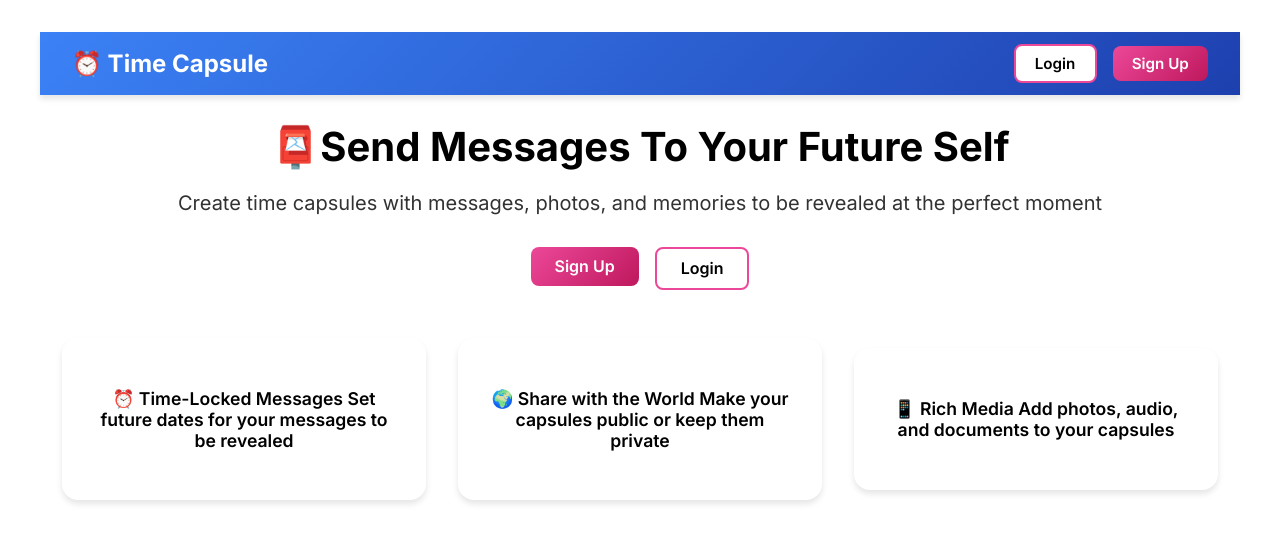
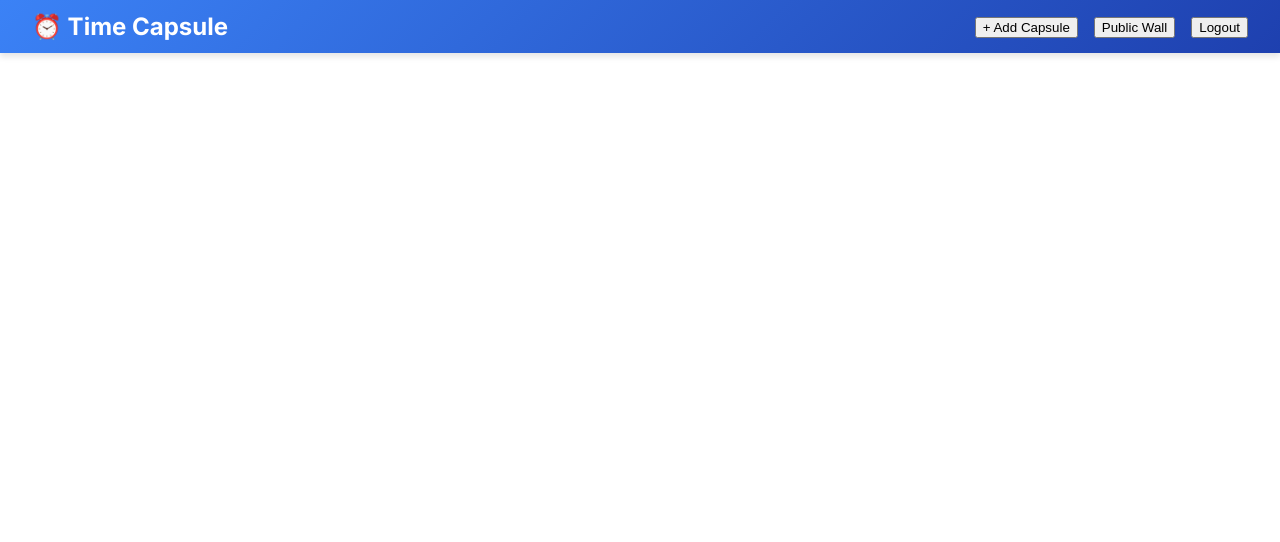
Before and after one commit to HadiHD17/Time-Capsule-Client, a React (Create React App) app: page /Dashboard in a window 1280 px wide. Shown: the top 542 px of the page. Built offline with nearby package versions, Linux system fonts and the light colour scheme.

Commit message:
initial dashboard

```diff
--- a/src/App.jsx
+++ b/src/App.jsx
@@ -3,7 +3,7 @@ import MyRoutes from './routes/MyRoutes';
 import HomePage from './pages/HomePage';
 import { useLocation } from 'react-router-dom';
 
-const discluded = ["/Login", "/Register"];
+const discluded = ["/Login", "/Register", "/Dashboard"];
 
 function App() {
   const location = useLocation();
--- /dev/null
+++ b/src/components/shared/CreateButton.jsx
@@ -0,0 +1,16 @@
+import React from 'react'
+import { useNavigate } from 'react-router-dom'
+
+const CreateButton = () => {
+    const navigate = useNavigate();
+  return (
+    <div className="Createbtn">
+        <button onClick={()=>{
+            navigate("/Create");
+        }}>
+        + Add Capsule</button>
+    </div>
+  )
+}
+
+export default CreateButton
--- /dev/null
+++ b/src/components/shared/LogoutButton.jsx
@@ -0,0 +1,16 @@
+import React from 'react'
+import { useNavigate } from 'react-router-dom';
+
+const LogoutButton = () => {
+  const navigate = useNavigate();
+  return (
+    <div className="Logoutbtn">
+        <button onClick={()=>{
+            navigate("/Logout");
+        }}>
+        Logout</button>
+    </div>
+  )
+}
+
+export default LogoutButton
--- /dev/null
+++ b/src/components/shared/NavBar.jsx
@@ -0,0 +1,21 @@
+import React from 'react'
+import CreateButton from './CreateButton'
+import PublicWallButton from './PublicWallButton'
+import LogoutButton from './LogoutButton'
+
+const NavBar = () => {
+  return (
+    <div className='NavBar'>
+      <div className='Title'>
+        <h1>⏰ Time Capsule</h1>
+      </div>
+      <div className='Actions'>
+        <CreateButton/>
+        <PublicWallButton/>
+        <LogoutButton/>
+      </div>
+    </div>
+  )
+}
+
+export default NavBar
--- /dev/null
+++ b/src/components/shared/PublicWallButton.jsx
@@ -0,0 +1,16 @@
+import React from 'react'
+import { useNavigate } from 'react-router-dom';
+
+const PublicWallButton = () => {
+    const navigate = useNavigate();
+  return (
+    <div className="Publicbtn">
+        <button onClick={()=>{
+            navigate("/Public");
+        }}>
+        Public Wall</button>
+    </div>
+  )
+}
+
+export default PublicWallButton
--- /dev/null
+++ b/src/pages/DashboardPage.jsx
@@ -0,0 +1,14 @@
+import React from 'react'
+import CreateButton from '../components/shared/CreateButton'
+import NavBar from '../components/shared/NavBar'
+
+const DashboardPage = () => {
+  return (
+    <div className="Dashboard">
+      <NavBar/>
+    </div>
+
+  )
+}
+
+export default DashboardPage
--- a/src/pages/LoginPage.jsx
+++ b/src/pages/LoginPage.jsx
@@ -1,10 +1,12 @@
 import React, {useState} from 'react'
 import "../styles/Login.css"
+import { useNavigate } from 'react-router-dom';
 
 
 const LoginPage = () => {
     const [email, setemail] = useState("");
     const [password, setpassword] = useState("");
+    const navigate = useNavigate();
 
     const Login = (e) => {
         e.preventDefault();
@@ -16,6 +18,7 @@ const LoginPage = () => {
         //for(let pair of formdata.entries()){
           //  console.log(pair[0] + ": " + pair[1]);
         //}
+        navigate("/Dashboard");
     }
   return (
     <div className='LoginForm'>
--- a/src/pages/RegisterPage.jsx
+++ b/src/pages/RegisterPage.jsx
@@ -1,11 +1,13 @@
 import React, {useState} from 'react'
 import "../styles/Register.css"
+import { useNavigate } from 'react-router-dom';
 
 const RegisterPage = () => {
     const [fullname, setfullname] = useState("");
     const [email, setemail] = useState("");
     const [password, setpassword] = useState("");
     const [confirmpassword, setconfirmpassword] = useState("");
+    const navigate = useNavigate();
 
     const Register = (e) => {
         e.preventDefault();
@@ -19,6 +21,8 @@ const RegisterPage = () => {
         //for(let pair of formdata.entries()){
           //  console.log(pair[0] + ": " + pair[1]);
         //}
+        navigate("/Dashboard");
+
     }
   return (
     <div className="RegisterForm">
@@ -52,7 +56,7 @@ const RegisterPage = () => {
             type="text"
             id="confirmpassword"
             className="confirmpassword"
-            placeholder="enter your password"
+            placeholder="confirm your password"
             onChange={(e) => setconfirmpassword(e.target.value)}
             required />
 
--- a/src/routes/MyRoutes.jsx
+++ b/src/routes/MyRoutes.jsx
@@ -1,14 +1,16 @@
 import React from 'react'
 import { Routes, Route } from 'react-router-dom'
-import HomePage from '../pages/HomePage'
 import LoginPage from '../pages/LoginPage'
 import RegisterPage from '../pages/RegisterPage'
+import DashboardPage from '../pages/DashboardPage'
+
 
 const MyRoutes = () => {
   return (
     <Routes>
         <Route path="/Login" element={<LoginPage/>}/>
-        <Route path ="Register" element={<RegisterPage/>}/>
+        <Route path ="/Register" element={<RegisterPage/>}/>
+        <Route path="/Dashboard" element={<DashboardPage/>}/>
     </Routes>
 
   )
```
